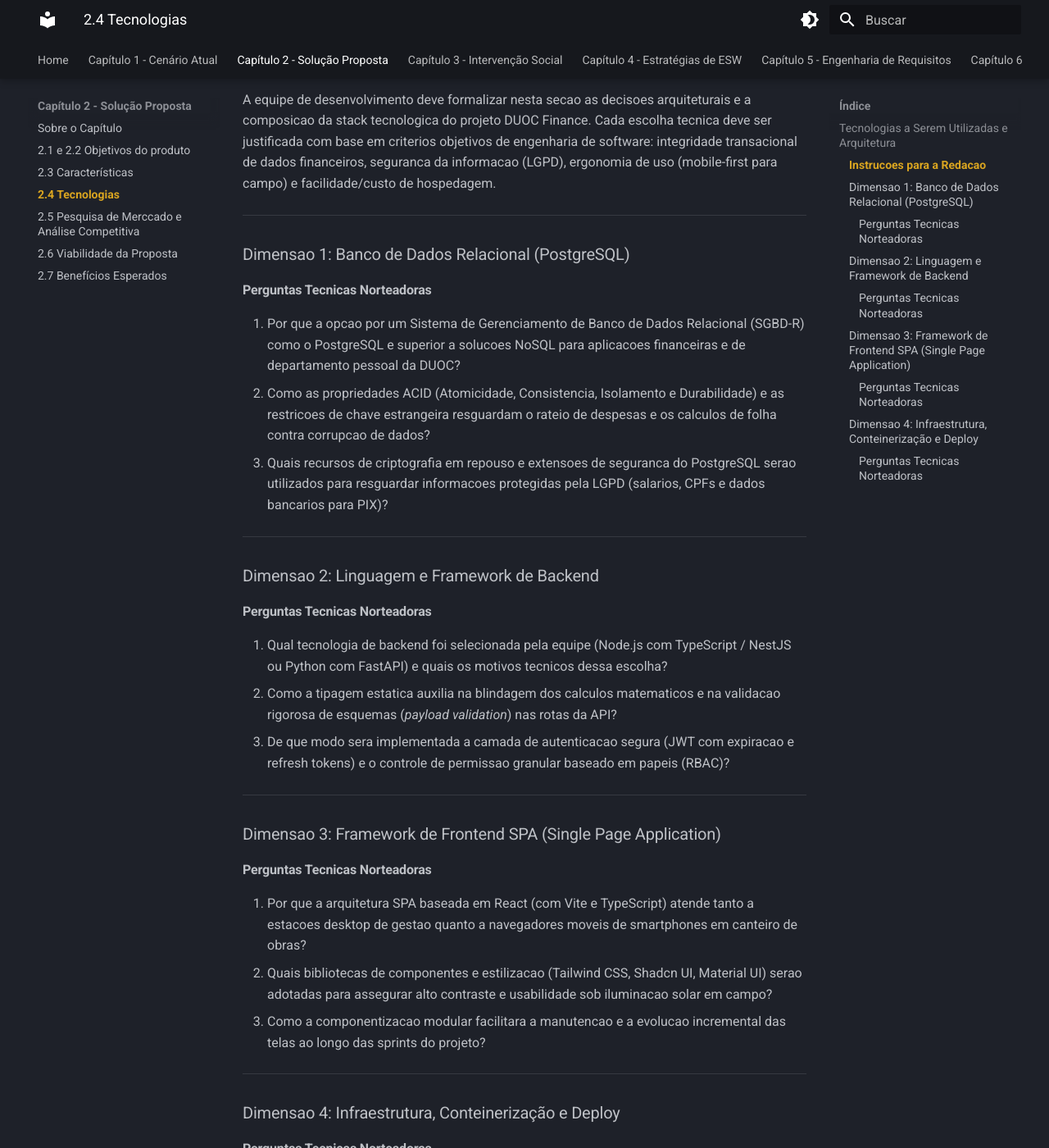
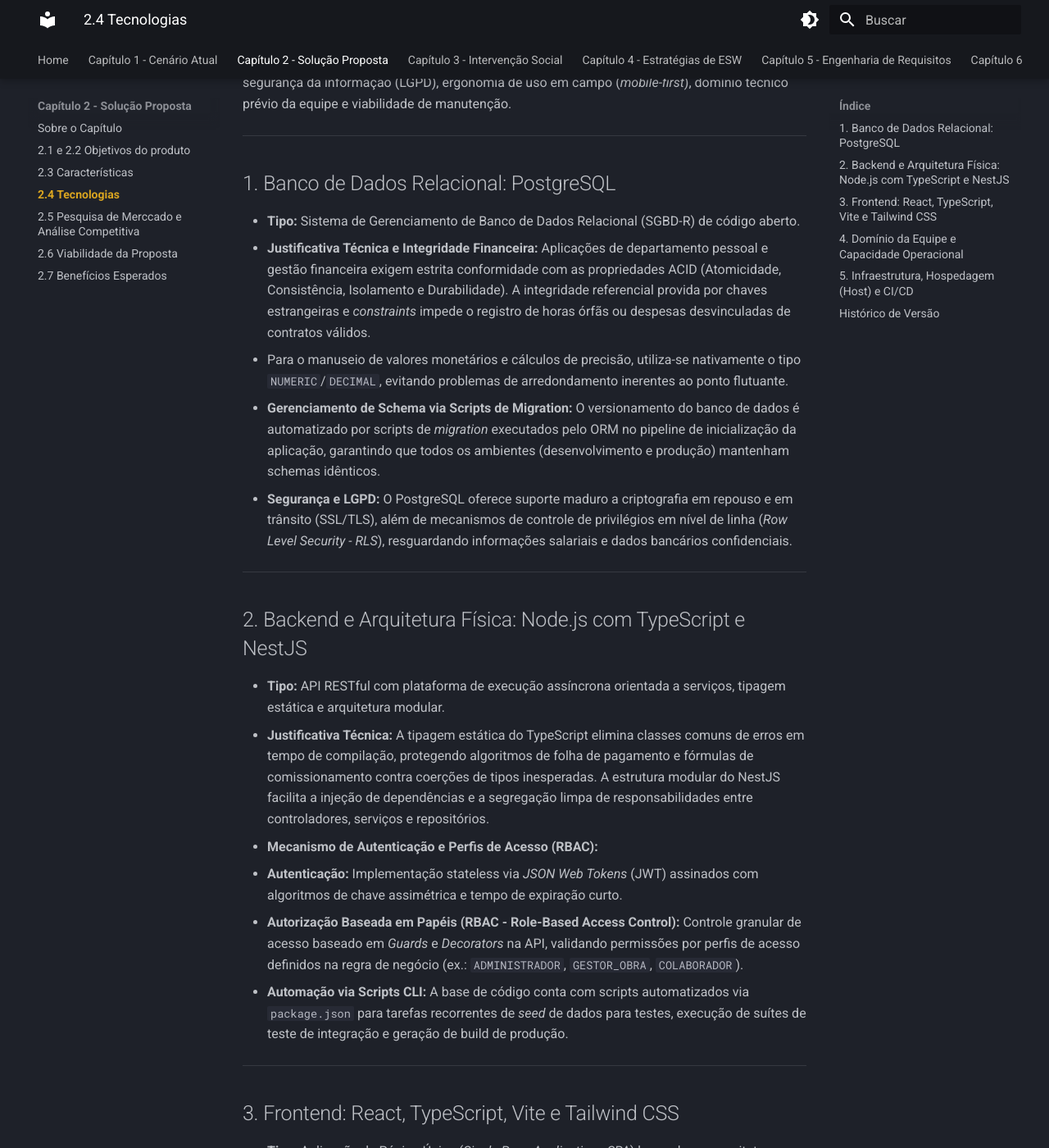
Before and after one commit to mdsreq-fga-unb/REQ-2026.2-T01-DUOC-Finance, an MkDocs documentation site: the page built from docs/visao-produto/capitulo-2/2.4-tecnologias.md, in a window 1280 px wide and 1400 px high, scrolled down 216 px. Shown: the whole window at 82% size. Built offline with MkDocs 1.6.1 and Material for MkDocs 9.7.7, drawn with Linux system fonts in a browser that asks for light colours; some of the changed text lies outside the part shown.

Commit message:
docs(solucao-proposta): adicionar stacks e arquitetura

```diff
--- a/docs/visao-produto/capitulo-2/2.4-tecnologias.md
+++ b/docs/visao-produto/capitulo-2/2.4-tecnologias.md
@@ -1,42 +1,58 @@
 # 2.4 Tecnologias a Serem Utilizadas
 
-## Tecnologias a Serem Utilizadas e Arquitetura
-
-### Instrucoes para a Redacao
-A equipe de desenvolvimento deve formalizar nesta secao as decisoes arquiteturais e a composicao da stack tecnologica do projeto DUOC Finance. Cada escolha tecnica deve ser justificada com base em criterios objetivos de engenharia de software: integridade transacional de dados financeiros, seguranca da informacao (LGPD), ergonomia de uso (mobile-first para campo) e facilidade/custo de hospedagem.
+Nesta seção são formalizadas as decisões de arquitetura e a composição da stack tecnológica selecionada para a construção do **DUOC Finance**. Cada escolha técnica foi fundamentada em critérios objetivos de engenharia de software: integridade transacional de dados financeiros, segurança da informação (LGPD), ergonomia de uso em campo (*mobile-first*), domínio técnico prévio da equipe e viabilidade de manutenção.
 
 ---
 
-### Dimensao 1: Banco de Dados Relacional (PostgreSQL)
+## 1. Banco de Dados Relacional: PostgreSQL
 
-#### Perguntas Tecnicas Norteadoras
-1. Por que a opcao por um Sistema de Gerenciamento de Banco de Dados Relacional (SGBD-R) como o PostgreSQL e superior a solucoes NoSQL para aplicacoes financeiras e de departamento pessoal da DUOC?
-2. Como as propriedades ACID (Atomicidade, Consistencia, Isolamento e Durabilidade) e as restricoes de chave estrangeira resguardam o rateio de despesas e os calculos de folha contra corrupcao de dados?
-3. Quais recursos de criptografia em repouso e extensoes de seguranca do PostgreSQL serao utilizados para resguardar informacoes protegidas pela LGPD (salarios, CPFs e dados bancarios para PIX)?
+* **Tipo:** Sistema de Gerenciamento de Banco de Dados Relacional (SGBD-R) de código aberto.
+* **Justificativa Técnica e Integridade Financeira:** Aplicações de departamento pessoal e gestão financeira exigem estrita conformidade com as propriedades ACID (Atomicidade, Consistência, Isolamento e Durabilidade). A integridade referencial provida por chaves estrangeiras e *constraints* impede o registro de horas órfãs ou despesas desvinculadas de contratos válidos.
+  * Para o manuseio de valores monetários e cálculos de precisão, utiliza-se nativamente o tipo `NUMERIC`/`DECIMAL`, evitando problemas de arredondamento inerentes ao ponto flutuante.
+* **Gerenciamento de Schema via Scripts de Migration:** O versionamento do banco de dados é automatizado por scripts de *migration* executados pelo ORM no pipeline de inicialização da aplicação, garantindo que todos os ambientes (desenvolvimento e produção) mantenham schemas idênticos.
+* **Segurança e LGPD:** O PostgreSQL oferece suporte maduro a criptografia em repouso e em trânsito (SSL/TLS), além de mecanismos de controle de privilégios em nível de linha (*Row Level Security - RLS*), resguardando informações salariais e dados bancários confidenciais.
 
 ---
 
-### Dimensao 2: Linguagem e Framework de Backend
+## 2. Backend e Arquitetura Física: Node.js com TypeScript e NestJS
 
-#### Perguntas Tecnicas Norteadoras
-1. Qual tecnologia de backend foi selecionada pela equipe (Node.js com TypeScript / NestJS ou Python com FastAPI) e quais os motivos tecnicos dessa escolha?
-2. Como a tipagem estatica auxilia na blindagem dos calculos matematicos e na validacao rigorosa de esquemas (*payload validation*) nas rotas da API?
-3. De que modo sera implementada a camada de autenticacao segura (JWT com expiracao e refresh tokens) e o controle de permissao granular baseado em papeis (RBAC)?
+* **Tipo:** API RESTful com plataforma de execução assíncrona orientada a serviços, tipagem estática e arquitetura modular.
+* **Justificativa Técnica:** A tipagem estática do TypeScript elimina classes comuns de erros em tempo de compilação, protegendo algoritmos de folha de pagamento e fórmulas de comissionamento contra coerções de tipos inesperadas. A estrutura modular do NestJS facilita a injeção de dependências e a segregação limpa de responsabilidades entre controladores, serviços e repositórios.
+* **Mecanismo de Autenticação e Perfis de Acesso (RBAC):**
+  * **Autenticação:** Implementação stateless via *JSON Web Tokens* (JWT) assinados com algoritmos de chave assimétrica e tempo de expiração curto.
+  * **Autorização Baseada em Papéis (RBAC - Role-Based Access Control):** Controle granular de acesso baseado em *Guards* e *Decorators* na API, validando permissões por perfis de acesso definidos na regra de negócio (ex.: `ADMINISTRADOR`, `GESTOR_OBRA`, `COLABORADOR`).
+* **Automação via Scripts CLI:** A base de código conta com scripts automatizados via `package.json` para tarefas recorrentes de *seed* de dados para testes, execução de suítes de teste de integração e geração de build de produção.
 
 ---
 
-### Dimensao 3: Framework de Frontend SPA (Single Page Application)
+## 3. Frontend: React, TypeScript, Vite e Tailwind CSS
 
-#### Perguntas Tecnicas Norteadoras
-1. Por que a arquitetura SPA baseada em React (com Vite e TypeScript) atende tanto a estacoes desktop de gestao quanto a navegadores moveis de smartphones em canteiro de obras?
-2. Quais bibliotecas de componentes e estilizacao (Tailwind CSS, Shadcn UI, Material UI) serao adotadas para assegurar alto contraste e usabilidade sob iluminacao solar em campo?
-3. Como a componentizacao modular facilitara a manutencao e a evolucao incremental das telas ao longo das sprints do projeto?
+* **Tipo:** Aplicação de Página Única (*Single Page Application - SPA*) baseada em arquitetura desacoplada consumindo a API REST do Backend.
+* **Justificativa Técnica:** O ecossistema React suporta a criação de interfaces reativas e modulares. O utilitário de build *Vite* proporciona recarregamento rápido em desenvolvimento e empacotamento otimizado de ativos estáticos, garantindo alto desempenho e baixo consumo de dados tanto em estações de trabalho quanto em dispositivos móveis conectados via redes 4G/5G nos canteiros de obra.
+* **Ergonomia e Usabilidade (IHC):** O uso do Tailwind CSS viabiliza o desenvolvimento guiado por utilitários com suporte nativo a *design tokens*. Permite a rápida prototipação de componentes com paleta de cores de alto contraste, otimizados para leitura sob incidência de luz solar direta e com áreas de toque ampliadas para operação em dispositivos móveis.
 
 ---
 
-### Dimensao 4: Infraestrutura, Conteinerização e Deploy
+## 4. Domínio da Equipe e Capacidade Operacional
 
-#### Perguntas Tecnicas Norteadoras
-1. Como o uso de Docker e Docker Compose padronizara o ambiente de desenvolvimento local entre os membros da equipe Cascada Agil e o ambiente de homologacao?
-2. Quais plataformas de hospedagem em nuvem de baixo custo e alta disponibilidade serao priorizadas para o deploy do backend, frontend e banco de dados gerenciado?
-3. Quais politicas de integracao e entrega continua (CI/CD via GitHub Actions) serao configuradas para garantir que novos commits passem por linters e testes automatizados antes do deploy?
+As escolhas do ecossistema **TypeScript/JavaScript (Node.js + React)** e do banco **PostgreSQL** levaram em consideração a maturidade e o domínio prévio de código dos membros da equipe de desenvolvimento. A padronização de uma única linguagem (TypeScript) tanto no Frontend quanto no Backend minimiza o contexto cognitivo de transição, acelera o reaproveitamento de interfaces/DTOs entre as camadas e garante entregas rápidas e previsíveis no ciclo de vida das Unidades de entrega do projeto.
+
+---
+
+## 5. Infraestrutura, Hospedagem (Host) e CI/CD
+
+* **Conteinerização com Docker e Docker Compose:** Todo o ambiente (PostgreSQL, Backend API e Frontend SPA) é orquestrado via scripts `docker-compose.yml`. Isso assegura paridade idêntica entre os ambientes locais de desenvolvimento e o ambiente de homologação.
+* **Hospedagem (Host):**
+  * **Backend & Banco de Dados:** Instância em nuvem (ex.: Render / Railway / AWS EC2) executando contêineres e banco gerenciado com backups automatizados.
+  * **Frontend:** Distribuição e entrega de arquivos estáticos via CDN (ex.: Vercel / Netlify / Cloudflare Pages) para alta disponibilidade e baixa latência.
+* **Integração e Entrega Contínua (CI/CD via GitHub Actions):** Pipelines automatizadas por scripts YAML no repositório executam verificação de qualidade (linters), validações de tipagem (`tsc`), testes unitários e o build doMkDocs a cada *Pull Request*, garantindo integração contínua sem quebras de ambiente.
+
+---
+
+## Histórico de Versão
+
+| Versão | Data | Descrição | Autor(es) | Revisor(es) |
+| :---: | :---: | :--- | :--- | :--- |
+| `1.0` | 05/09/2026 | Levantamento inicial de requisitos técnicos e stack | Gustavo | Matheus Ribeiro Szervinsk |
+| `1.1` | 07/09/2026 | Redação formal das decisões tecnológicas e fundamentação arquitetural | Gustavo | Matheus Ribeiro Szervinsk |
+| `1.2` | 07/09/2026 | Expansão de infraestrutura, scripts de migration, RBAC e domínio da equipe | Gustavo | Matheus Ribeiro Szervinsk |
```
